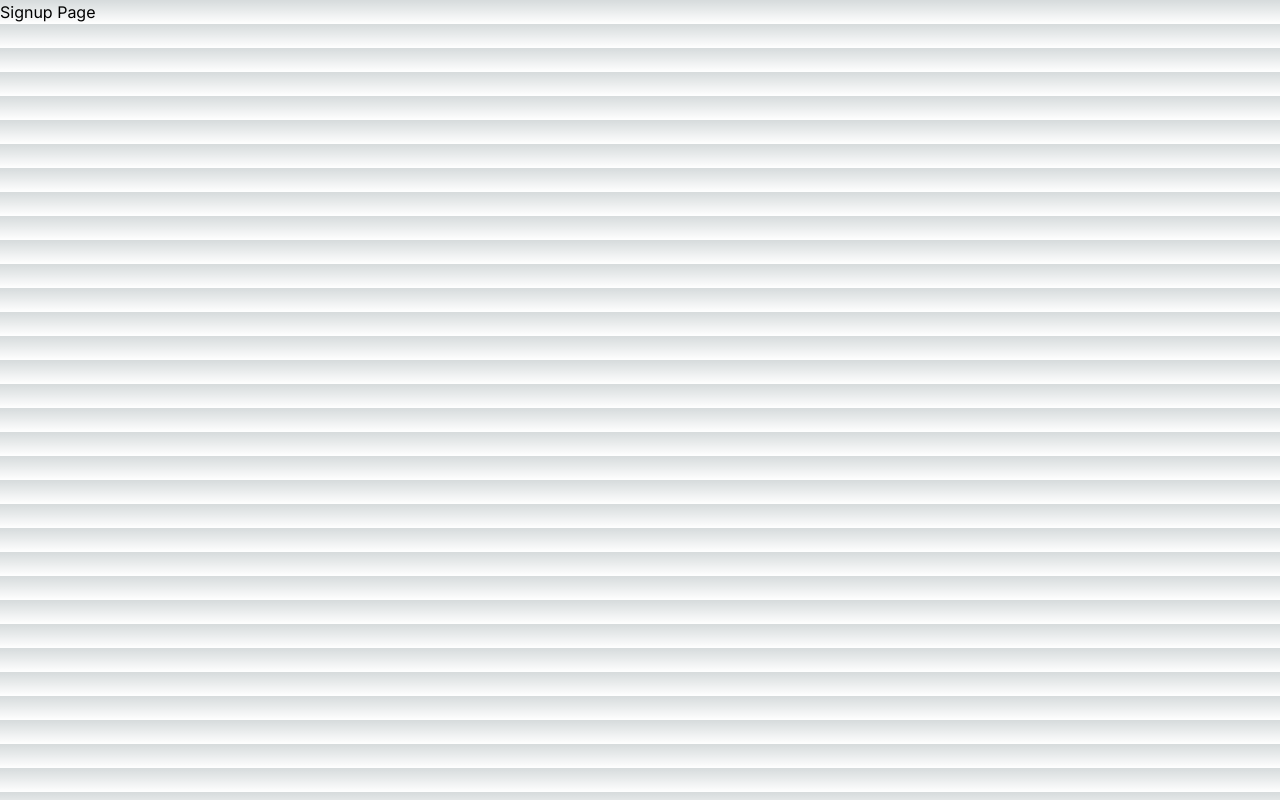
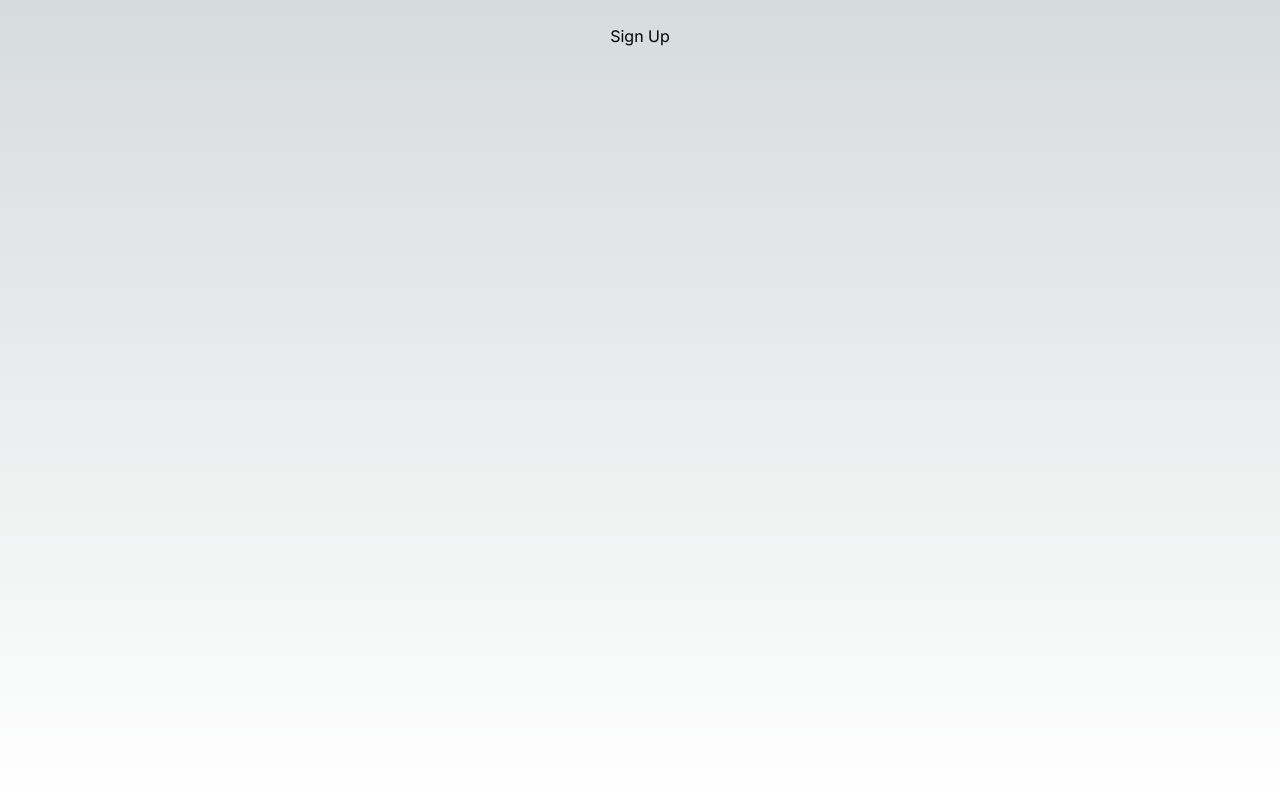
Before and after one commit to gochoa1088/tapply-quoted, a Next.js app: page /signup in a window 1280 px wide. Built offline with nearby package versions, Linux system fonts and the light colour scheme.

Commit message:
standardize login and signup page containers

```diff
--- a/src/app/login/page.js
+++ b/src/app/login/page.js
@@ -1,7 +1,11 @@
 import React from "react";
 
 const Login = () => {
-  return <div>Login Page</div>;
+  return (
+    <main className="flex flex-col min-h-screen max-w-2xl items-center justify-between mx-auto p-6">
+      Login
+    </main>
+  );
 };
 
 export default Login;
--- a/src/app/signup/page.js
+++ b/src/app/signup/page.js
@@ -1,7 +1,11 @@
 import React from "react";
 
 const Signup = () => {
-  return <div>Signup Page</div>;
+  return (
+    <main className="flex flex-col min-h-screen max-w-2xl items-center justify-between mx-auto p-6">
+      Sign Up
+    </main>
+  );
 };
 
 export default Signup;
```
